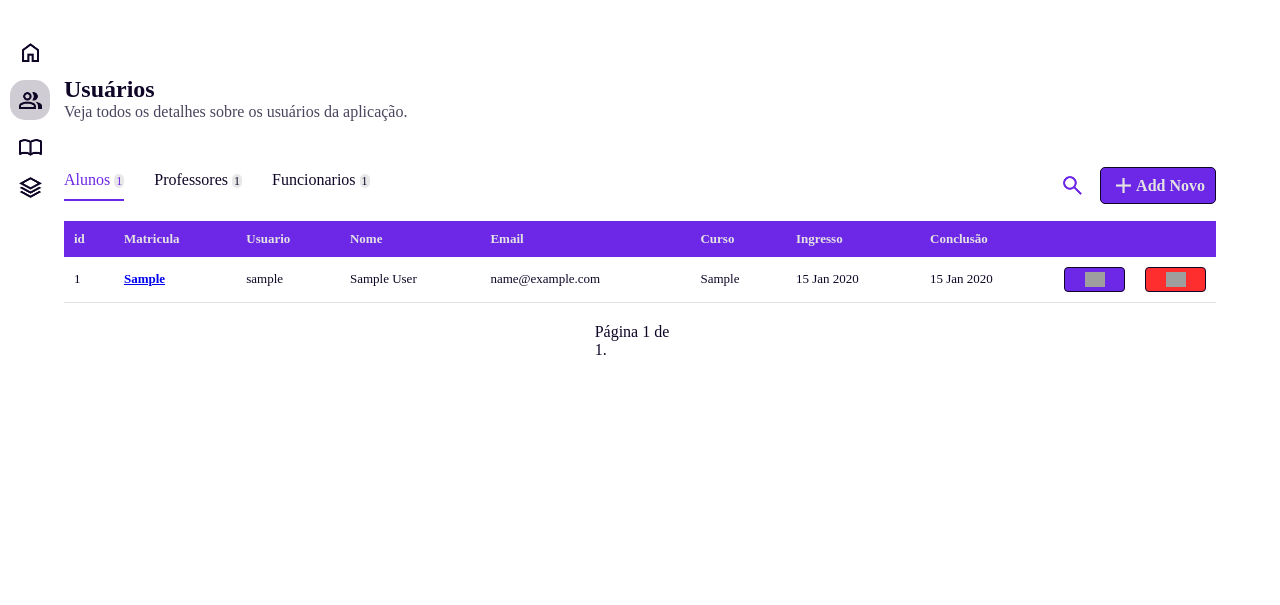
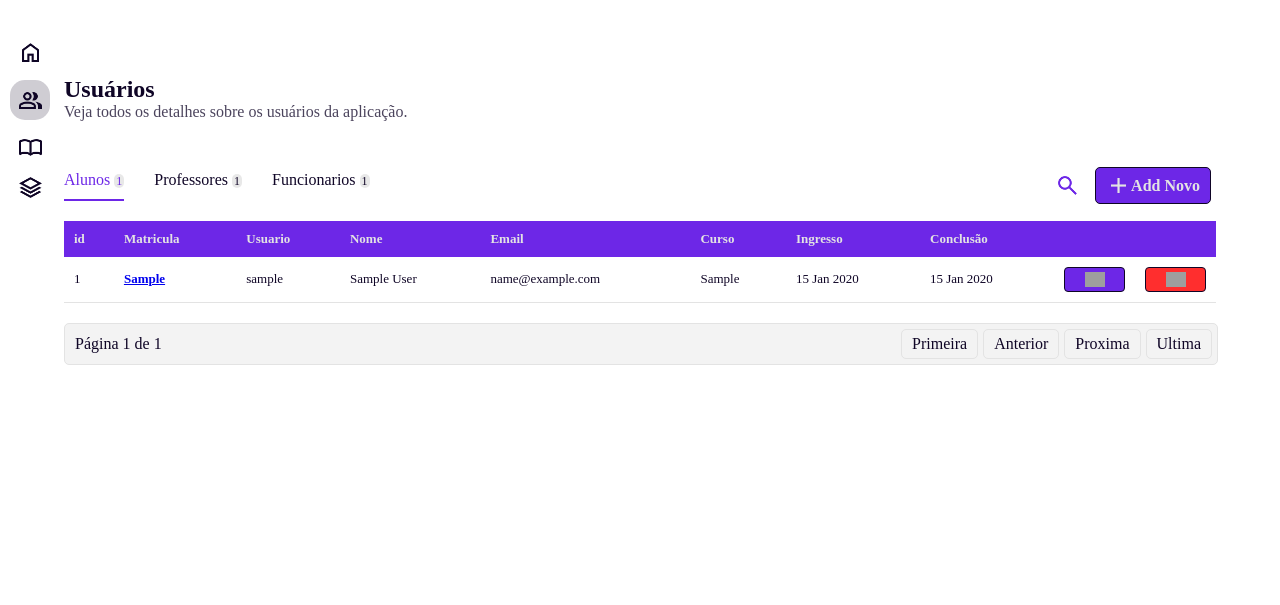
Before and after one commit to leonhardc/biblioteca, a Django app: page /administrador/usuarios/ in a window 1280 px wide. Shown: the part 60-665 px from the top of the page. Run offline with Django 5.2, Linux system fonts and the light colour scheme; tables that the repository leaves empty hold one stand-in row (values such as "Sample post"); some web fonts are replaced; grey boxes are pictures that could not be loaded.

Commit message:
Resolvido problema da formatação da paginação

```diff
--- a/static/administrador/css/admin-page.css
+++ b/static/administrador/css/admin-page.css
@@ -258,7 +258,7 @@ tbody tr:hover {
     align-items: center;
 }
 
-.botoes a, .step-links a {
+.botoes a, .step-links a{
     text-decoration: none;
     font-weight: bold;
     color: var(--cor-texto-secundaria);
@@ -271,9 +271,13 @@ tbody tr:hover {
     border: var(--cor-primaria) 1px solid;
     border-radius: 5px;
     transition: all 200ms ease-in-out;
+    margin-right: 5px;
 }
 
-.step-links a {
+.step-links span {
+    border: 1px solid #e3e3e3;
+    border-radius: 5px;
+    padding: 5px 10px;
     margin-right: 5px;
 }
 
@@ -281,12 +285,28 @@ tbody tr:hover {
     background-color: #6317e7;
 }
 
+/* Paginação */
+.pagination {
+    width: 100%;
+}
 .step-links {
+    width: 100%;
     display: flex;
     flex-direction: row;
-    justify-content: center;
+    justify-content: space-between;
     align-items: center;
+    background-color: #f3f3f3;
+    padding: 5px 0px;
+    border: 1px solid #e3e3e3;
 }
+.current {
+    padding: 5px 10px;
+}
+.links-pagination {
+    display: flex;
+    flex-direction: row;
+}
+
 
 .pesquisar {
     font-size: 15px;
--- a/templates/admin/dashboard_admin_detalhes_usuarios.html
+++ b/templates/admin/dashboard_admin_detalhes_usuarios.html
@@ -110,7 +110,7 @@
 
 {% elif funcionario %}
 <!-- Bloco de detalhes para funcionario -->
-
+<div class="container">
     <div class="conteudo-usuario">
         <div class="dados">
             <div class="dados-pessoais">
@@ -137,5 +137,6 @@
             <img src="{% static 'usuario/img/delete_E3E3E3.png' %}">
         </a>
     </div>
+</div>
 {% endif %}
 {% endblock content %}
--- a/templates/admin/dashboard_admin_usuarios.html
+++ b/templates/admin/dashboard_admin_usuarios.html
@@ -5,9 +5,6 @@
     <h2>Usuários</h2>
     <span>Veja todos os detalhes sobre os usuários da aplicação.</span>
 </div>
-<style>
-
-</style>
 <div class="conteudo">
     <div class="tabs">
         <ul>
@@ -79,19 +76,25 @@
         <!-- Paginação de alunos -->
         <div class="pagination">
             <span class="step-links">
+                <div class="current">
+                    Página {{ usuarios.alunos.number }} de {{ usuarios.alunos.paginator.num_pages }}
+                </div>
+                <div class="links-pagination">
                     {% if usuarios.alunos.has_previous %}
-                <a href="?type=aluno&page=1">&laquo; Primeira</a>
+                    <a href="?type=aluno&page=1">Primeira</a>
                     <a href="?type=aluno&page={{ usuarios.alunos.previous_page_number }}">Anterior</a>
+                    {% else %}
+                    <span>Primeira</span>
+                    <span>Anterior</span>
                     {% endif %}
-
-                <span class="current">
-                    Página {{ usuarios.alunos.number }} de {{ usuarios.alunos.paginator.num_pages }}.
-                </span>
-
                     {% if usuarios.alunos.has_next %}
                     <a href="?type=aluno&page={{ usuarios.alunos.next_page_number }}">Proxima</a>
-                <a href="?type=aluno&page={{ usuarios.alunos.paginator.num_pages }}">Ultima &raquo;</a>
+                    <a href="?type=aluno&page={{ usuarios.alunos.paginator.num_pages }}">Ultima</a>
+                    {% else %}
+                    <span>Proxima</span>
+                    <span>Ultima</span>
                     {% endif %}
+                </div>
             </span>
         </div>
         {%endif%}
@@ -149,19 +152,25 @@
         <!-- Paginação de professores -->
         <div class="pagination">
             <span class="step-links">
+                <div class="current">
+                    Página {{ usuarios.professores.number }} de {{ usuarios.professores.paginator.num_pages }}.
+                </div>
+                <div class="links-pagination">
                     {% if usuarios.professores.has_previous %}
-                <a href="?type=professor&page=1">&laquo; Primeira</a>
+                    <a href="?type=professor&page=1">Primeira</a>
                     <a href="?type=professor&page={{ usuarios.professores.previous_page_number }}">Anterior</a>
+                    {% else %}
+                    <span>Primeira</span>
+                    <span>Anterior</span>
                     {% endif %}
-
-                <span class="current">
-                    Página {{ usuarios.professores.number }} de {{ usuarios.professores.paginator.num_pages }}.
-                </span>
-
                     {% if usuarios.professores.has_next %}
                     <a href="?type=professor&page={{ usuarios.professores.next_page_number }}">Proxima</a>
-                <a href="?type=professor&page={{ usuarios.professores.paginator.num_pages }}">Ultima &raquo;</a>
+                    <a href="?type=professor&page={{ usuarios.professores.paginator.num_pages }}">Ultima</a>
+                    {% else %}
+                    <span>Proxima</span>
+                    <span>Ultima</span>
                     {% endif %}
+                </div>
             </span>
         </div>
         {%endif%}
@@ -211,21 +220,25 @@
         <!-- Paginação de Funcionários -->
         <div class="pagination">
             <span class="step-links">
+                <div class="current">
+                    Página {{ usuarios.funcionarios.number }} de {{ usuarios.funcionarios.paginator.num_pages}}
+                </div>
+                <div class="links-pagination">
                     {% if usuarios.funcionarios.has_previous %}
-                <a href="?type=funcionario&page=1">&laquo; Primeira</a>
+                    <a href="?type=funcionario&page=1">Primeira</a>
                     <a href="?type=funcionario&page={{ usuarios.funcionarios.previous_page_number }}">Anterior</a>
+                    {% else %}
+                    <span>Primeira</span>
+                    <span>Anterior</span>
                     {% endif %}
-
-                <span class="current">
-                    Página {{ usuarios.funcionarios.number }} de {{ usuarios.funcionarios.paginator.num_pages
-                    }}.
-                </span>
-
                     {% if usuarios.funcionarios.has_next %}
                     <a href="?type=funcionario&page={{ usuarios.funcionarios.next_page_number }}">Proxima</a>
-                <a href="?type=funcionario&page={{ usuarios.funcionarios.paginator.num_pages }}">Ultima
-                    &raquo;</a>
+                    <a href="?type=funcionario&page={{ usuarios.funcionarios.paginator.num_pages }}">Ultima</a>
+                    {% else %}
+                    <span>Proxima</span>
+                    <span>Ultima</span>
                     {% endif %}
+                </div>
             </span>
         </div>
         {%endif%}
```
Lines whose indentation alone changed are shown as unchanged.
